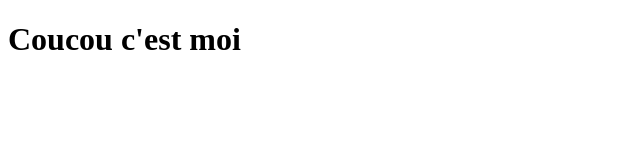
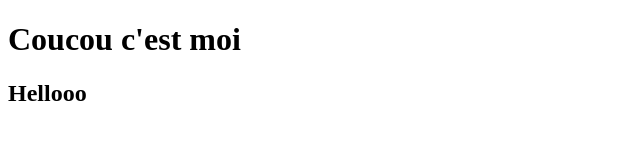
Before and after one commit to Lydia-Bk/OhmyFood, a plain HTML site: page index.html in a window 1280 px wide. Shown: the whole page, without its empty margins (0-640 px from the left). Drawn offline with Linux system fonts and the light colour scheme.

Commit message:
ajout h2

```diff
--- a/index.html
+++ b/index.html
@@ -8,5 +8,6 @@
 </head>
 <body>
     <h1>Coucou c'est moi</h1>
+    <h2>Hellooo</h2>
 </body>
 </html>
```
